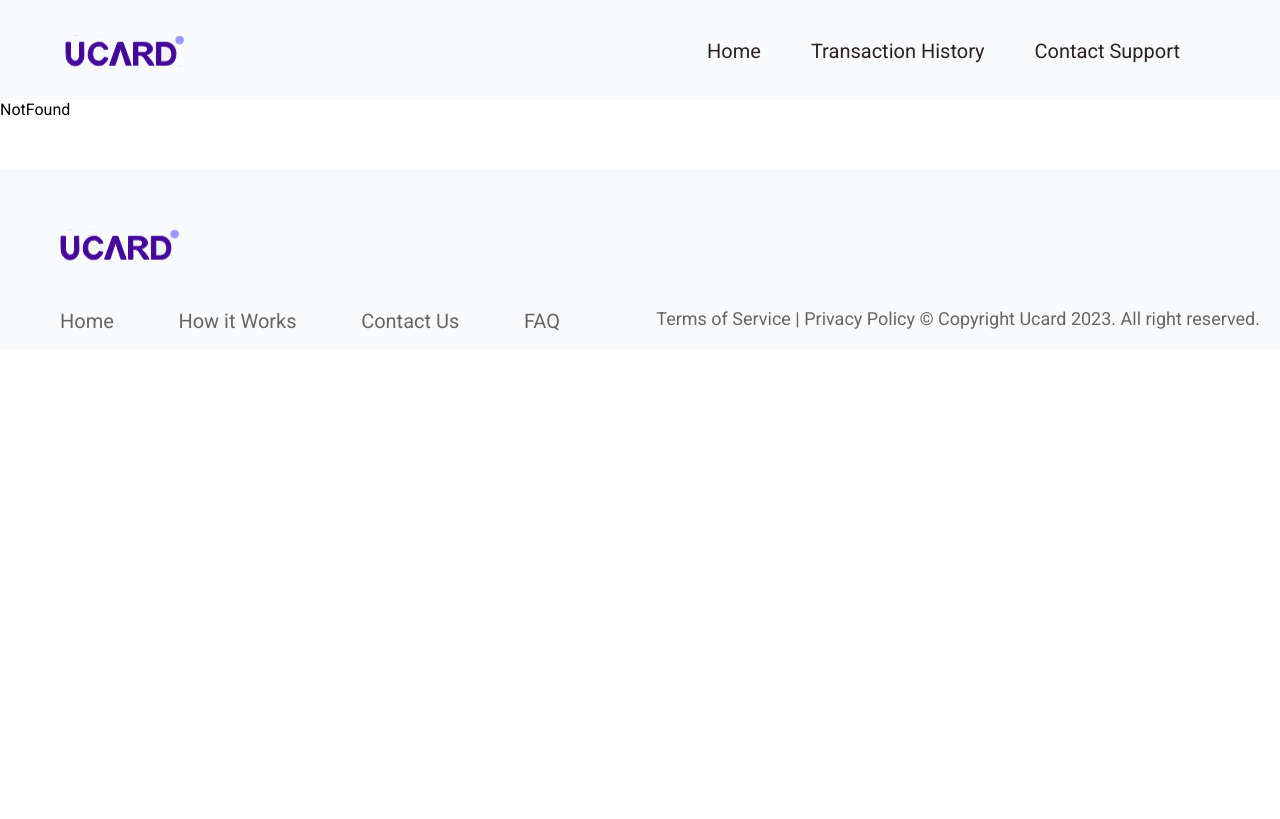
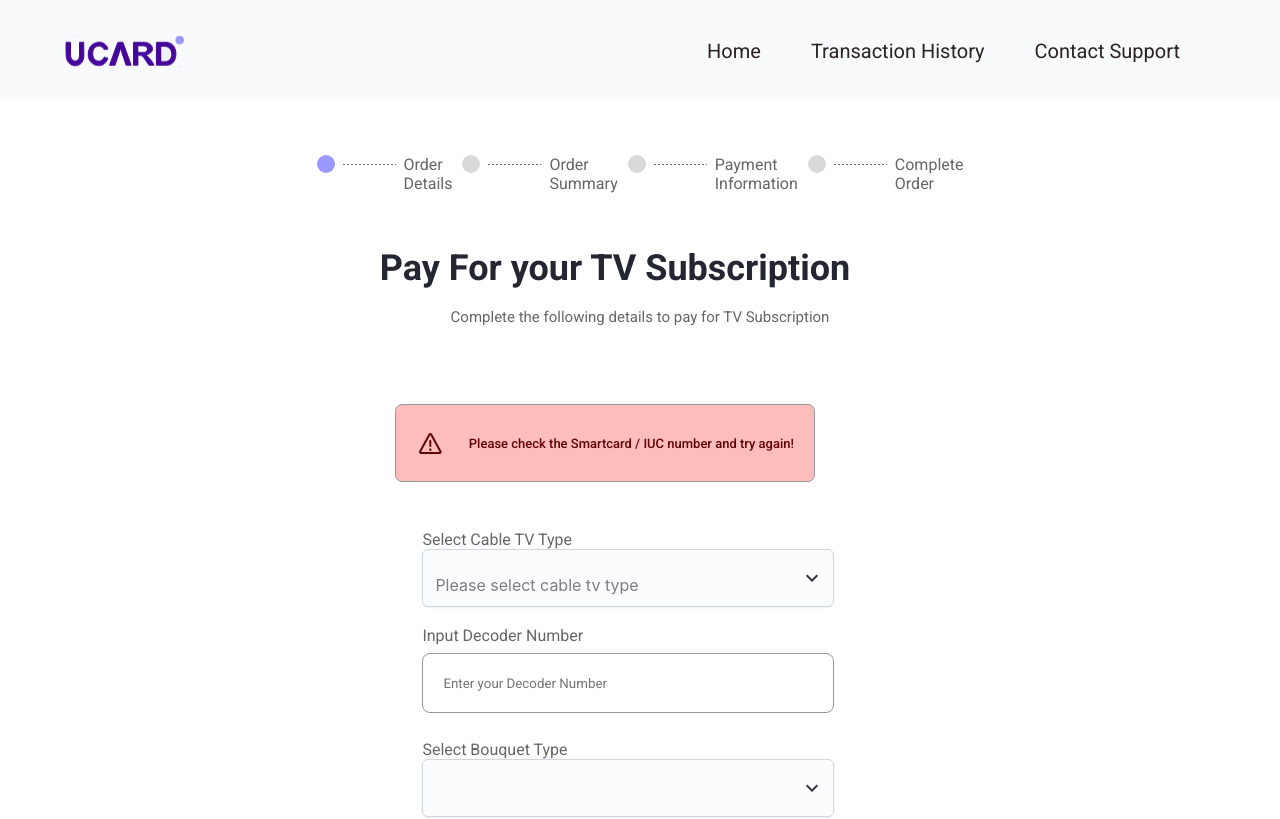
Before and after one commit to Afosbids/ucard_dtc, a React (Vite) app: page /wrong-order-detail-page in a window 1280 px wide. Shown: the top 819 px of the page. Built offline with nearby package versions, Linux system fonts and the light colour scheme.

Commit message:
wrong order detail page amended

```diff
--- a/src/App.jsx
+++ b/src/App.jsx
@@ -5,6 +5,7 @@ import TransactionHistory from './pages/TransactionHistory/TransactionHistory'
 import NotFound from './pages/NotFound/NotFound'
 import ContactSupport from './pages/ContactSupport/ContactSupport'
 import OrderDetailPage from './pages/OrderDetailPage/OrderDetailPage'
+import WrongOrderDetailPage from './pages/WrongOrderDetailPage/WrongOrderDetailPage'
 import OrderSummaryPage from './pages/OrderSummaryPage/OrderSummaryPage'
 import PaymentOptionDetailPage from './pages/PaymentOptionDetailPage/PaymentOptionDetail'
 import TransactionConfirmPage from './pages/TransactionConfirmPage/TransactionConfirmPage'
@@ -22,6 +23,7 @@ function App() {
       <Route path='/transaction-history' element={<TransactionHistory />} ></Route>
       <Route path='/support' element={<ContactSupport />} ></Route>
       <Route path='/order-detail-page' element={<OrderDetailPage />}></Route>
+      <Route path='/wrong-order-detail-page' element={<WrongOrderDetailPage />}></Route>
       <Route path='/order-summary-page' element={<OrderSummaryPage />}></Route>
       <Route path='/payment-option-detail-page' element={<PaymentOptionDetailPage />}></Route>
       <Route path='/transaction-confirm-page' element={<TransactionConfirmPage />}></Route>
--- a/src/pages/WrongOrderDetailPage/WrongOrderDetailPage.jsx
+++ b/src/pages/WrongOrderDetailPage/WrongOrderDetailPage.jsx
@@ -1,7 +1,5 @@
 import React from 'react'
-import OrderDetailFooter from '../../components/OrderDetailPageComponent/OrderDetailFooter'
 import OrderDetailForm from '../../components/OrderDetailPageComponent/OrderDetailForm'
-import OrderDetailNavBar from '../../components/OrderDetailPageComponent/OrderDetailNavBar'
 import OrderDetailProcess from '../../components/OrderDetailPageComponent/OrderDetailProcess'
 import WrongOrderDetailHeading from '../../components/WrongOrderDetailHeading/WrongOrderDetailHeading'
 import './WrongOrderDetailPage.css'
@@ -9,11 +7,9 @@ import './WrongOrderDetailPage.css'
 const WrongOrderDetailPage = () => {
   return (
       <div>
-          <OrderDetailNavBar />
           <OrderDetailProcess />
           <WrongOrderDetailHeading />
           <OrderDetailForm />
-          <OrderDetailFooter />
       </div>
     )
 }
```
